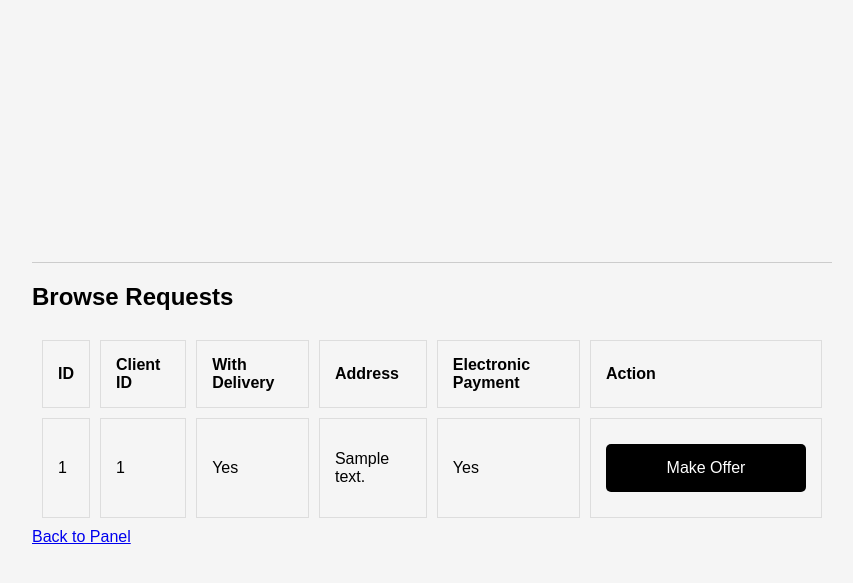
After one commit to PiotrAstro/PO_project, a Flask app: template app/templates/restaurant/browse_requests.html in a window 1280 px wide. The commit adds this page. Shown: the top 583 px of the page, without its empty margins (208-1061 px from the left). Run offline with Flask 3, Linux system fonts and the light colour scheme; the template is opened without the code that fills it: values that come from a table or form of the project are taken from there, others are empty; tables that the repository leaves empty hold one stand-in row (values such as "Sample post").

Commit message:
offer_creation is working

```diff
--- a/app/__init__.py
+++ b/app/__init__.py
@@ -1,7 +1,7 @@
 from flask import Flask
 from flask_sqlalchemy import SQLAlchemy
 from flask_login import LoginManager
-from app.config import Config
+from config import Config
 from app.models import Client, Deliverer, Restaurant, db
 
 # Initialize extensions
--- a/app/models.py
+++ b/app/models.py
@@ -204,7 +204,6 @@ class Offer(db.Model):
     id = db.Column(db.Integer, primary_key=True)
     request_id = db.Column(db.Integer, db.ForeignKey('Request.id', ondelete='RESTRICT'), nullable=False)
     restaurant_id = db.Column(db.Integer, db.ForeignKey('Restaurant.id', ondelete='RESTRICT'), nullable=False)
-    order_id = db.Column(db.Integer, db.ForeignKey('Orders.id', ondelete='RESTRICT'), nullable=False)
     price = db.Column(db.Float, nullable=False)
     notes = db.Column(db.Text)
     waitingTime = db.Column(db.Time, nullable=False)
--- a/app/static/css/restaurant.css
+++ b/app/static/css/restaurant.css
@@ -27,3 +27,15 @@
 .panel-button:hover {
     background-color: #333;
 }
+
+table {
+    border-collapse: separate;
+    border-spacing: 10px;
+    width: 100%;
+}
+
+th, td {
+    padding: 15px;
+    text-align: left;
+    border: 1px solid #ddd;
+}
--- /dev/null
+++ b/app/templates/restaurant/browse_requests.html
@@ -0,0 +1,44 @@
+{% extends "base.html" %}
+
+{% block extra_head %}
+    <link rel="stylesheet" href="{{ url_for('static', filename='css/restaurant.css') }}">
+{% endblock %}
+
+{% block content %}
+    <h2>Browse Requests</h2>
+
+    {% if requests %}
+        <table class="styled-table">
+            <thead>
+                <tr>
+                    <th>ID</th>
+                    <th>Client ID</th>
+                    <th>With Delivery</th>
+                    <th>Address</th>
+                    <th>Electronic Payment</th>
+                    <th>Action</th>
+                </tr>
+            </thead>
+            <tbody>
+                {% for request in requests %}
+                <tr>
+                    <td>{{ request.id }}</td>
+                    <td>{{ request.client_id }}</td>
+                    <td>{{ 'Yes' if request.withDelivery else 'No' }}</td>
+                    <td>{{ request.address }}</td>
+                    <td>{{ 'Yes' if request.electronicPayment else 'No' }}</td>
+                    <td>
+                        <a href="{{ url_for('restaurant.make_offer', request_id=request.id) }}">
+                            <button class="panel-button">Make Offer</button>
+                        </a>
+                    </td>
+                </tr>
+                {% endfor %}
+            </tbody>
+        </table>
+    {% else %}
+        <p>No pending requests available.</p>
+    {% endif %}
+
+    <a href="{{ url_for('restaurant.panel') }}">Back to Panel</a>
+{% endblock %}
--- a/app/templates/restaurant/panel.html
+++ b/app/templates/restaurant/panel.html
@@ -7,7 +7,7 @@
 {% block content %}
     <h2 class="panel-title">Restaurant Panel</h2>
     <div class="button-container">
-        <button class="panel-button">Browse Requests</button>
+        <button class="panel-button" onclick="window.location.href='{{ url_for('restaurant.browse_requests') }}'">Browse Requests</button>
         <button class="panel-button">Browse Offers</button>
     </div>
 {% endblock %}
--- a/run.py
+++ b/run.py
@@ -1,5 +1,5 @@
 from app import create_app
-from app.config import RUN_CONFIG
+from config import RUN_CONFIG
 
 app = create_app()
 
```
Also changed, not shown: app/restaurant/routes.py (+47 -1 lines), app/templates/restaurant/make_offer.html (added, +18 -0 lines).
